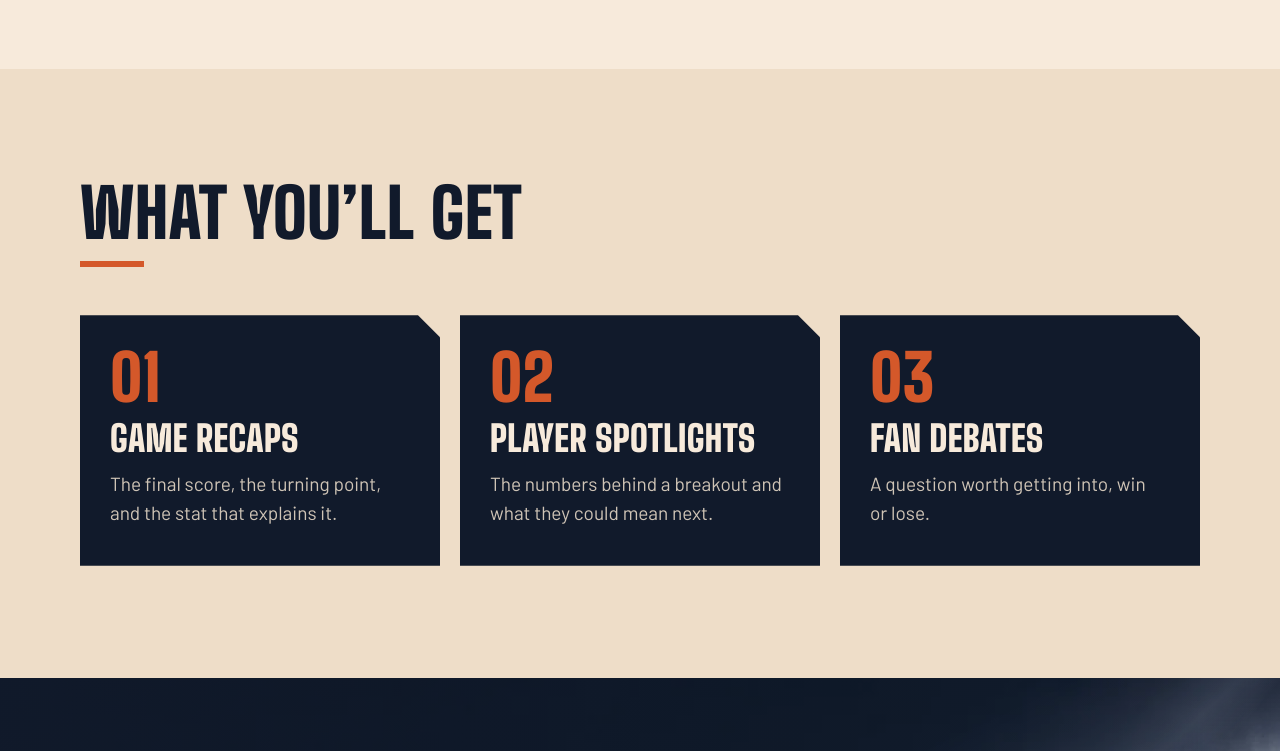
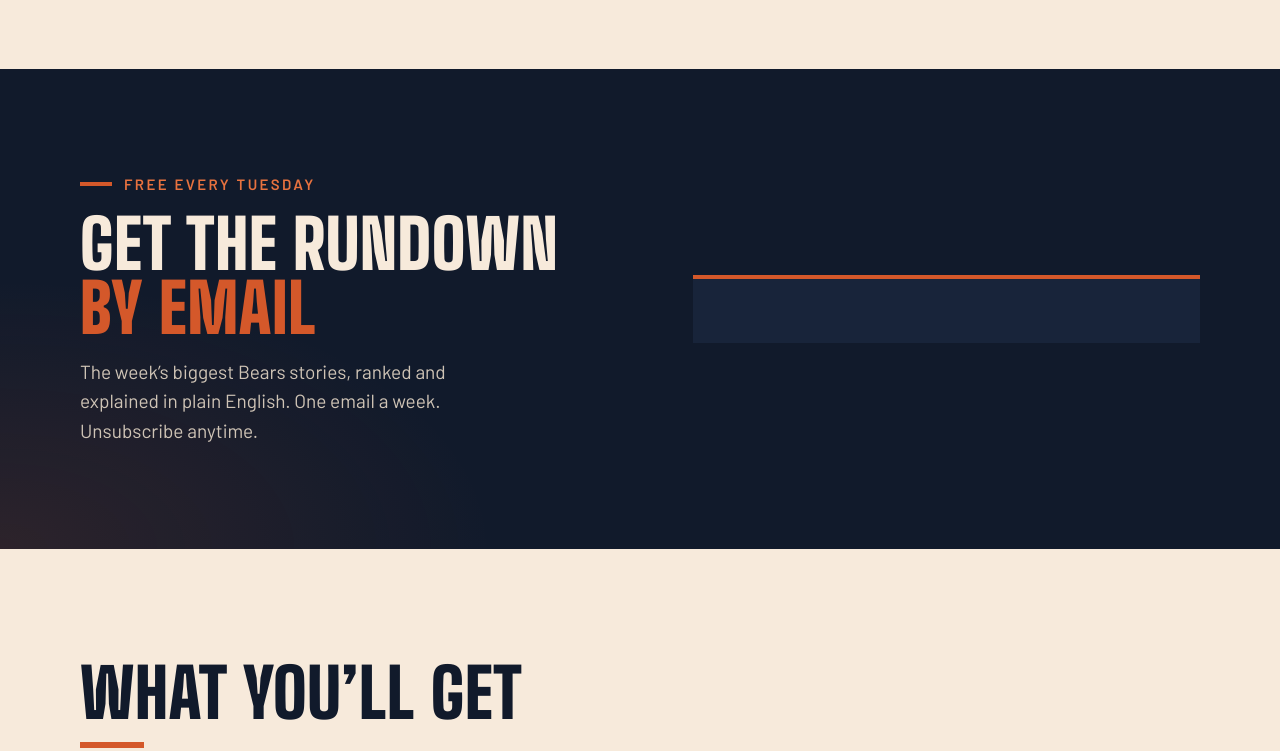
Before and after one commit to jamellewisbranding/fourthand312, a plain HTML site: page site/index.html in a window 1280 px wide. Shown: the part 1994-2745 px from the top of the page. Drawn offline with Linux system fonts and the light colour scheme.

Commit message:
Add email signup section (form embed pending)
Co-Authored-By: Claude Opus 5.5 <noreply@anthropic.com>
Claude-Session: https://claude.ai/code/session_01GEB5CM7uDHzujqEDZZaXSV

```diff
--- a/site/index.html
+++ b/site/index.html
@@ -123,6 +123,20 @@
     </section>
     <!-- RUNDOWN:END -->
 
+    <!-- EMAIL SIGNUP -->
+    <section class="signup" id="signup" aria-labelledby="signup-title">
+      <div class="wrap signup__inner">
+        <div class="signup__copy">
+          <p class="eyebrow">Free every Tuesday</p>
+          <h2 id="signup-title" class="signup__title">Get the Rundown <span class="accent">by email</span></h2>
+          <p class="signup__text">The week’s biggest Bears stories, ranked and explained in plain English. One email a week. Unsubscribe anytime.</p>
+        </div>
+        <div class="signup__form" id="signup-form">
+          <!-- SIGNUP_EMBED: the email tool's signup form code goes here -->
+        </div>
+      </div>
+    </section>
+
     <!-- WHAT YOU'LL GET -->
     <section class="coverage" aria-labelledby="coverage-title">
       <div class="wrap">
--- a/site/styles.css
+++ b/site/styles.css
@@ -535,11 +535,63 @@ h1, h2, h3, p { margin: 0; }
   .story { gap: 4px 28px; padding: 30px 0 32px; }
 }
 
-/* ---------- What you'll get ---------- */
-.rundown + .coverage {
-  background: var(--cream-deep);
+/* ---------- Email signup ---------- */
+.signup {
+  background:
+    radial-gradient(ellipse 55% 80% at 0% 100%, rgba(212, 88, 42, 0.14), transparent 70%),
+    var(--navy);
+  color: var(--cream);
+  padding-block: clamp(56px, 9vw, 104px);
 }
 
+.signup__inner {
+  display: grid;
+  gap: 28px;
+}
+
+.signup__title {
+  margin-top: 16px;
+  font-family: var(--display);
+  font-weight: 900;
+  font-size: clamp(2.5rem, 1.8rem + 3.2vw, 4.25rem);
+  line-height: 0.95;
+  letter-spacing: 0.01em;
+  text-transform: uppercase;
+  text-wrap: balance;
+}
+
+.signup__text {
+  max-width: 40ch;
+  margin-top: 16px;
+  color: var(--cream-muted);
+  text-wrap: pretty;
+}
+
+.signup__form {
+  min-width: 0;
+  padding: 24px;
+  background: var(--navy-raised);
+  border-top: 4px solid var(--orange);
+}
+
+/* Keeps any embedded form or iframe inside the box on small screens */
+.signup__form iframe,
+.signup__form form {
+  display: block;
+  width: 100%;
+  max-width: 100%;
+}
+
+@media (min-width: 820px) {
+  .signup__inner {
+    grid-template-columns: 1.1fr 1fr;
+    align-items: center;
+    gap: 56px;
+  }
+  .signup__form { padding: 32px; }
+}
+
+/* ---------- What you'll get ---------- */
 .coverage {
   background: var(--cream);
   color: var(--navy);
```
